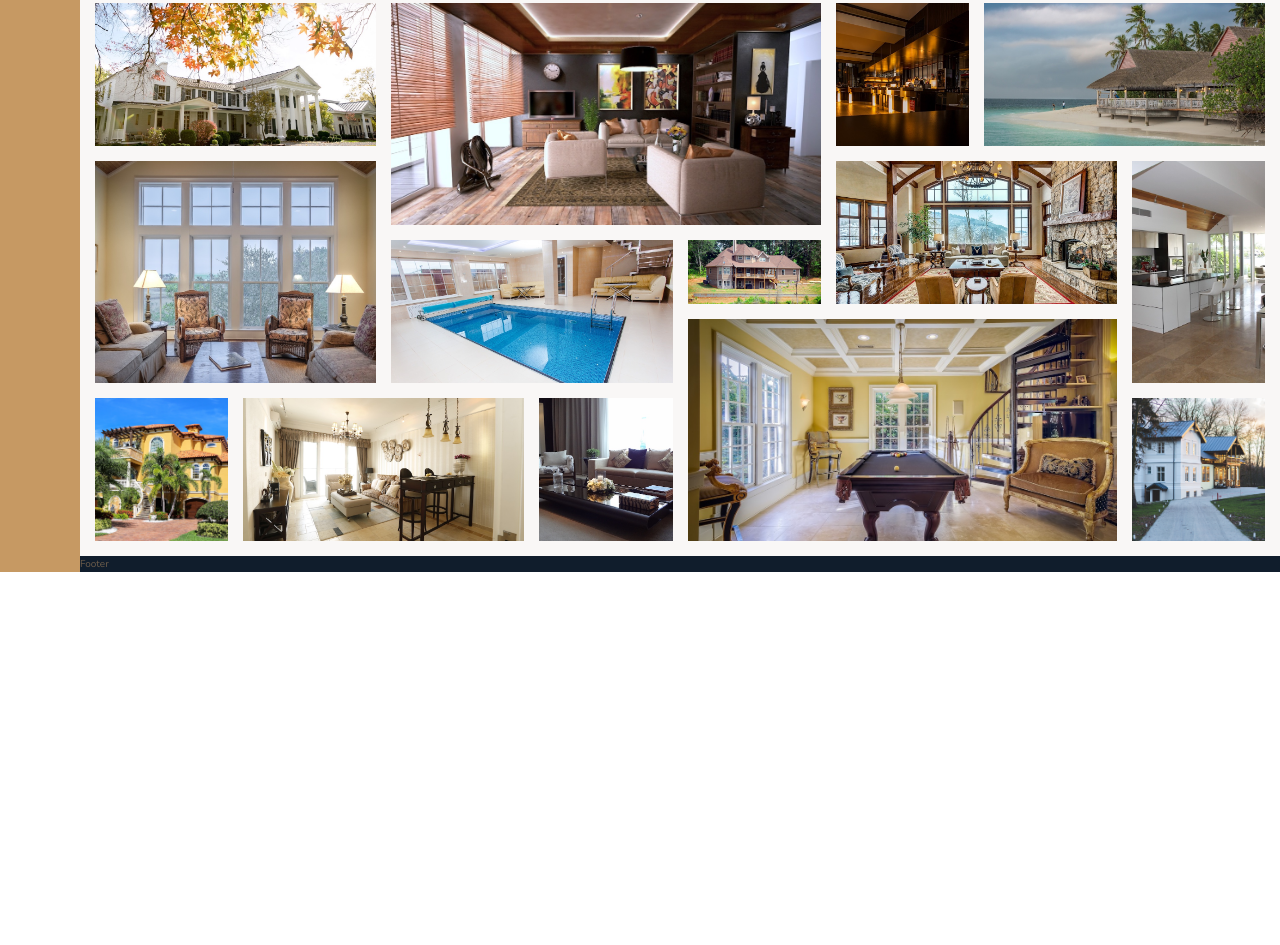
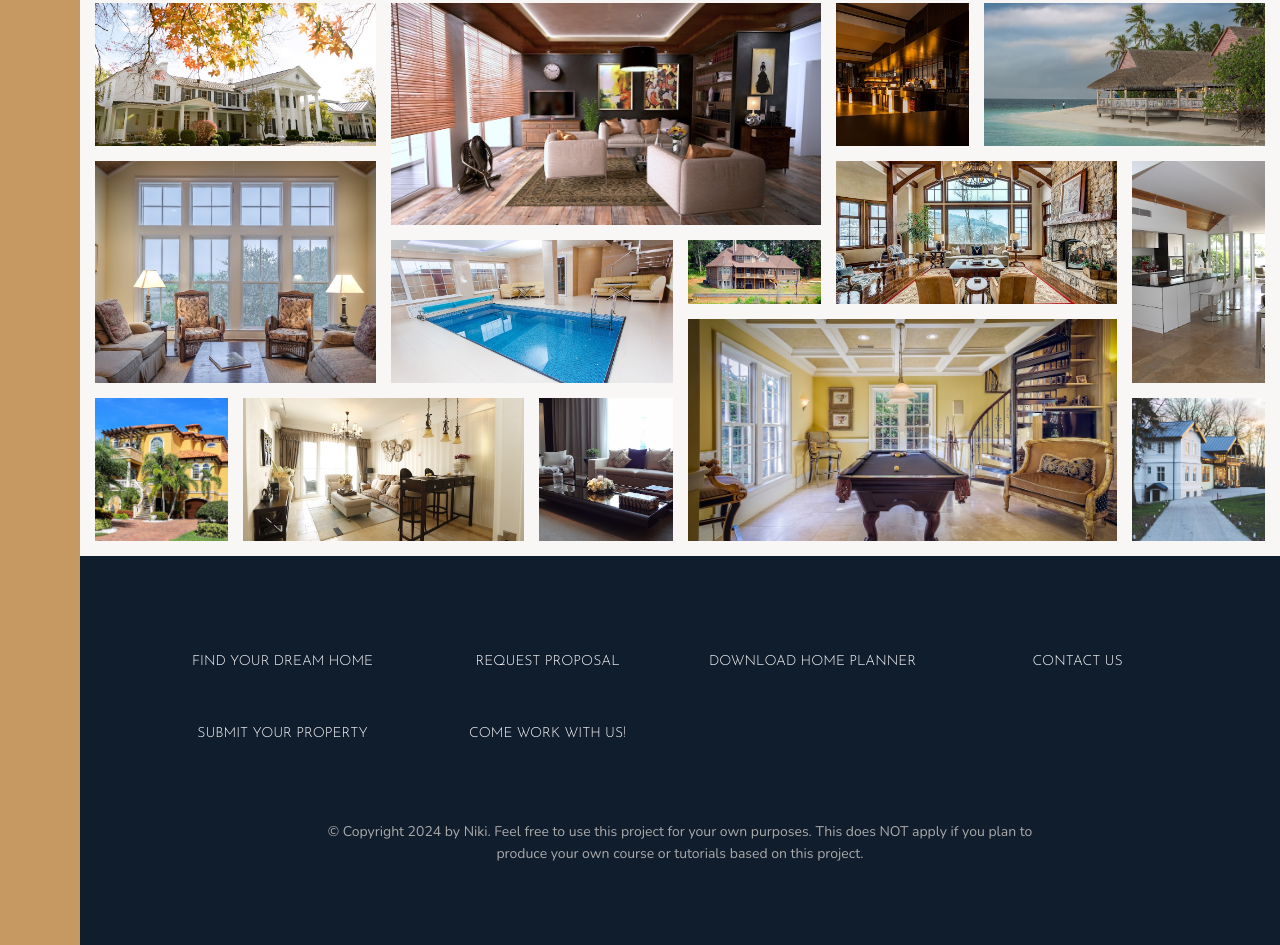
Before and after one commit to NikolayDimov/Luxury-Home, a website: page index.html in a window 1280 px wide. Shown: the part 3130-4075 px from the top of the page. Before the commit the page ends 3702 px from the top, so only its background shows below. Drawn offline with nearby package versions, Linux system fonts and the light colour scheme.

Commit message:
feat(Footer): add footer with styles

```diff
--- a/index.html
+++ b/index.html
@@ -339,12 +339,21 @@
         <figure class="gallery__item gallery__item--14">
             <img src="img/gal-14.jpeg" alt="Gallery image 14" class="gallery__img">
         </figure>
-
-
     </section>
 
     <footer class="footer">
-        Footer
+        <ul class="nav">
+            <li class="nav__item"><a href="#" class="nav__link">Find your dream home</a></li>
+            <li class="nav__item"><a href="#" class="nav__link">Request proposal</a></li>
+            <li class="nav__item"><a href="#" class="nav__link">Download home planner</a></li>
+            <li class="nav__item"><a href="#" class="nav__link">Contact us</a></li>
+            <li class="nav__item"><a href="#" class="nav__link">Submit your property</a></li>
+            <li class="nav__item"><a href="#" class="nav__link">Come work with us!</a></li>
+        </ul>
+        <p class="copyright">
+            &copy; Copyright 2024 by Niki. Feel free to use this project for your own purposes. This does
+            NOT apply if you plan to produce your own course or tutorials based on this project.
+        </p>
     </footer>
 
 </body>
--- a/sass/_footer.scss
+++ b/sass/_footer.scss
@@ -1,5 +1,43 @@
 .footer {
     background-color: $color-secondary;
     grid-column: full-start / full-end;
+    padding: 8rem;
+}
 
+.nav {
+    list-style: none;
+
+    display: grid;
+    grid-template-columns: repeat(auto-fit, minmax(20rem, 1fr));
+    grid-gap: 2rem;
+    align-items: center;
+
+    &__link:link,
+    &__link:visited {
+        font-size: 1.4rem;
+        color: #fff;
+        text-decoration: none;
+        font-family: $font-display;
+        text-transform: uppercase;
+        text-align: center;
+        padding: 1.5rem;
+        display: block;
+        transition: all .2s;
+    }
+
+    &__link:hover,
+    &__link:active {
+        background-color: rgba(#fff, .05);
+        transform: translateY(-3px);
+    }
 }
+
+.copyright {
+    font-size: 1.4rem;
+    color: $color-grey-light-2;
+    margin-top: 6rem;
+    margin-right: auto;
+    margin-left: auto;
+    text-align: center;
+    width: 70%;
+}
```
Also changed, not shown: css/style.css.
